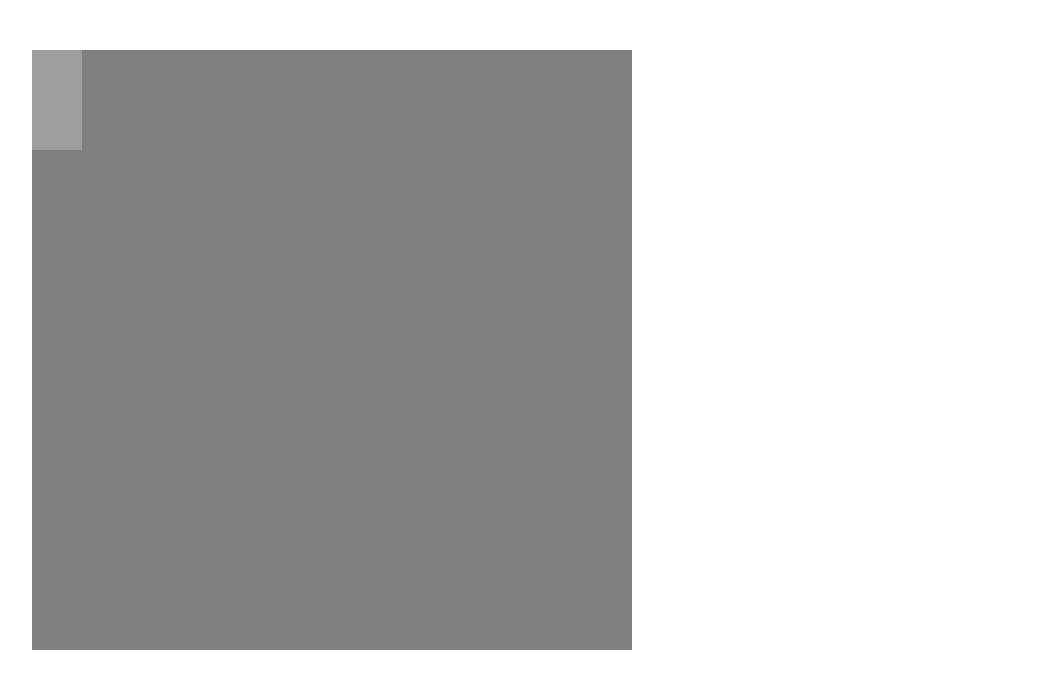
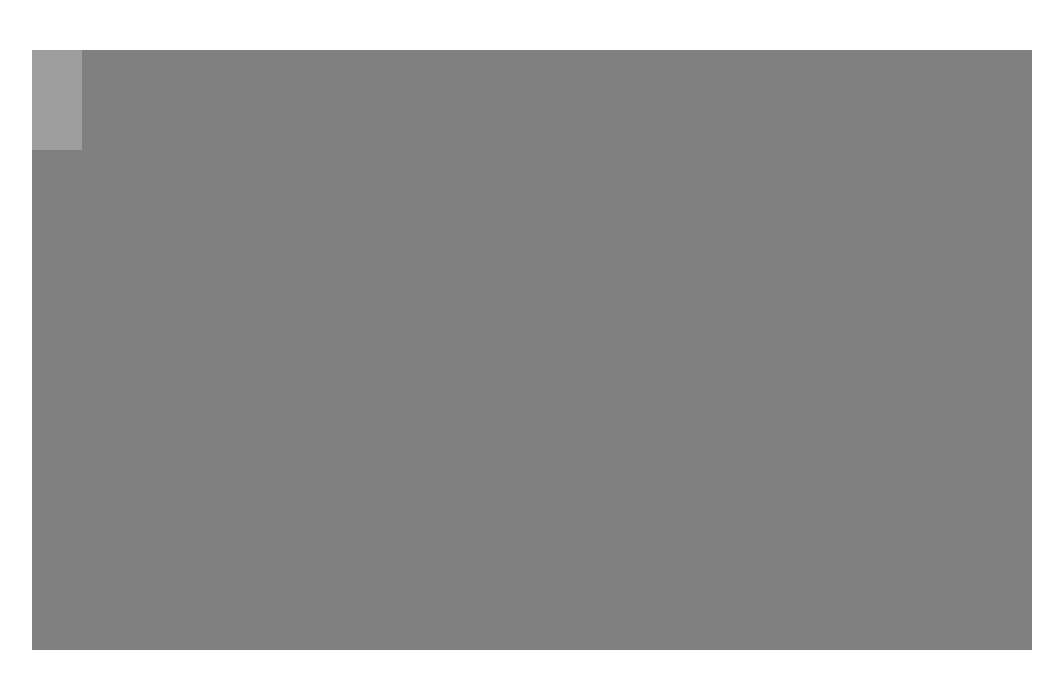
Before and after one commit to ALee-DF/driving-game, a website: page index.html in a window 1280 px wide. Shown: the whole page, without its empty margins (18-1081 px from the left). Drawn offline with Linux system fonts and the light colour scheme; grey boxes are pictures that could not be loaded.

Commit message:
Changed boundary size again. #11

```diff
--- a/styles.css
+++ b/styles.css
@@ -7,7 +7,7 @@ body {
   position: absolute;
   left: 50px;
   top: 50px;
-  width: 600px;
+  width: 1000px;
   height: 600px;
   background-color: grey;
 }
```
